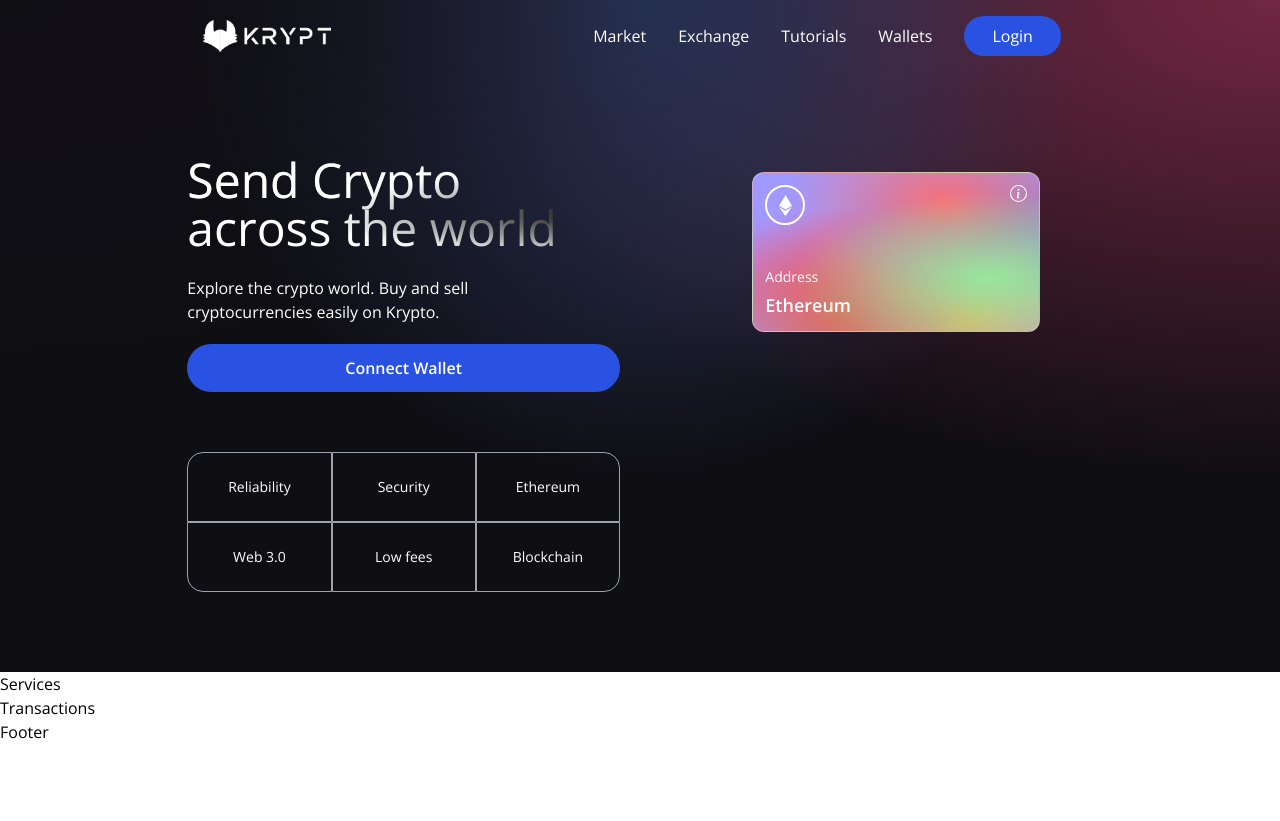
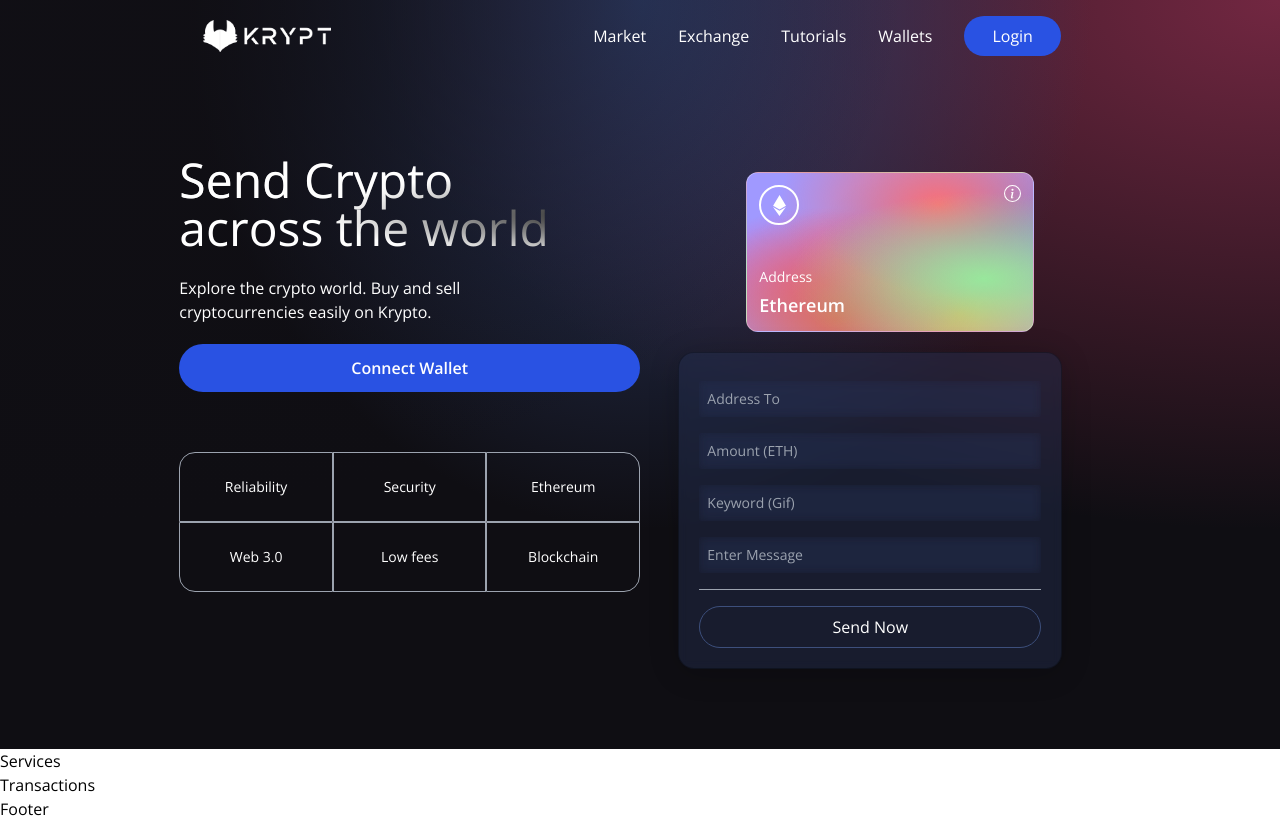
Before and after one commit to NickMagidson/web3-app, a React (Vite) app in the folder client/Crypto/: page / in a window 1280 px wide. Before the commit the page ends 800 px from the top, so only its background shows below. Built offline with nearby package versions, Linux system fonts and the light colour scheme.

Commit message:
Input form build

```diff
--- a/client/Crypto/src/components/Welcome.jsx
+++ b/client/Crypto/src/components/Welcome.jsx
@@ -6,9 +6,23 @@
 
 const commonStyles = "min-h-[70px] sm:px-0 px-2 sm:min-w-[120px] flex justify-center items-center border-[0.5px] border-gray-400 text-sm font-light text-white";
 
+const Input = ({ placeholder, name, type, value, handleChange }) => (
+  <input
+    placeholder={placeholder}
+    type={type}
+    step="0.0001"
+    value={value}
+    onChange={(e) => handleChange(e, name)}
+    className="my-2 w-full rounded-sm p-2 outline-none bg-transparent text-white border-none text-sm white-glassmorphism"
+  />
+);
 
 const Welcome = () => {
 	const connectWallet = () => {
+
+	}
+
+	const handleSubmit = () => {
 
 	}
 
@@ -48,7 +62,7 @@
 					</div>
 				</div>
 
-				<div className='flex flex-col flex-1 items-center justify-start w-full md:mt-0 mt-10 ml-10'>
+				<div className='flex flex-col flex-1 items-center justify-start w-full md:mt-0 mt-10'>
 					<div className='p-3 justify-end items-start flex-col rounded-xl h-40 sm:w-72 w-full my-5 ml-10 eth-card white-glassmorphism'>
 						<div className='flex justify-between flex-col w-full h-full'>
 							<div className='flex justify-between items-start'>
@@ -67,6 +81,29 @@
 							</div>
 						</div>
 					</div>
+
+					<div className='p-5 sm:w-96 w-full flex flex-col justify-start items-center blue-glassmorphism'>
+						<Input placeholder="Address To" name="addressTo" type="text" handleChange={() => {}} />
+						<Input placeholder="Amount (ETH)" name="amount" type="number" handleChange={() => {}} />
+						<Input placeholder="Keyword (Gif)" name="keyword" type="text" handleChange={() => {}} />
+						<Input placeholder="Enter Message" name="message" type="text" handleChange={() => {}} />
+
+						<div className='h-[1px] w-full bg-gray-400 my-2' />
+
+						{false ? (
+							<Loader />
+						) : (
+							<button
+								type='button'
+								onClick={handleSubmit}
+								className='text-white w-full mt-2 border-[1px] p-2 border-[#3d4f7c] rounded-full cursor-pointer'
+								>
+								Send Now
+							</button>
+						)}
+
+					</div>
+
 				</div>
 
 			</div>
```
